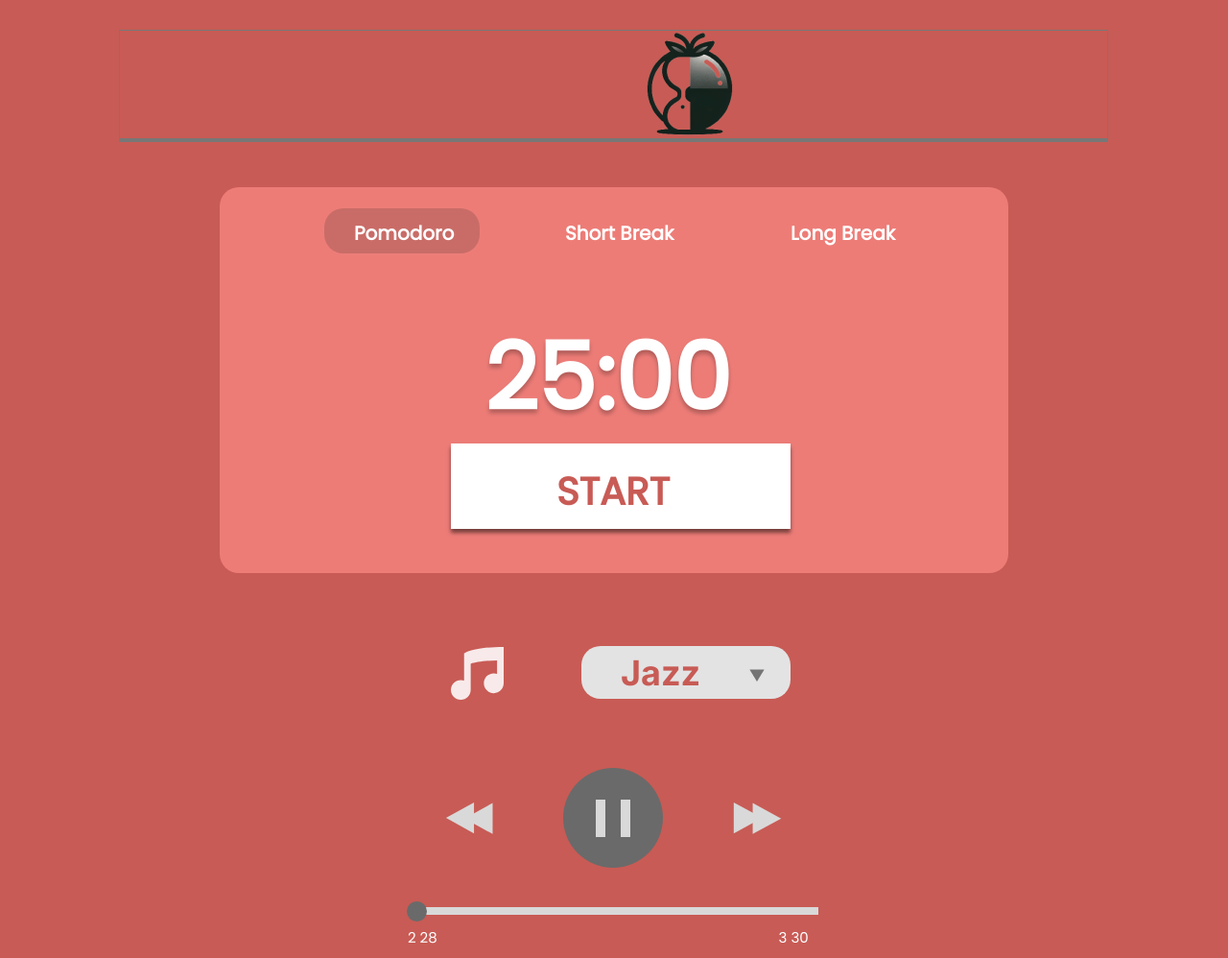
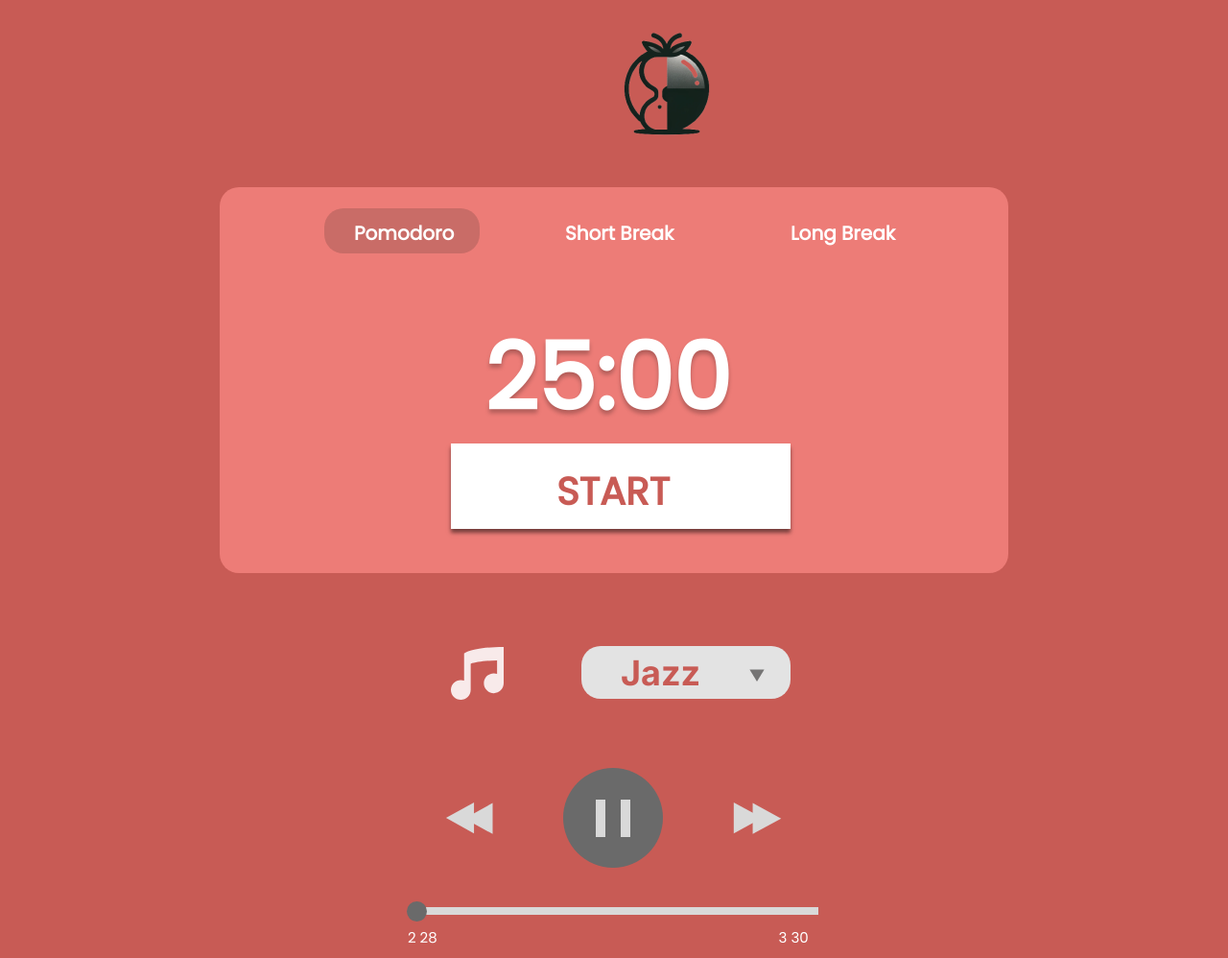
Before and after one commit to Ferru9/Pomodoro-App, a website built with Parcel: page index.html in a window 1280 px wide. Shown: the top 998 px of the page at 96% size. Built offline with nearby package versions, Linux system fonts and the light colour scheme.

Commit message:
some css adjustments

```diff
--- a/index.css
+++ b/index.css
@@ -486,12 +486,14 @@
 .frame9 {
   box-sizing: border-box;
   width: 64.44rem
+
+
 }
 
 .frame-child1 {
   position: relative;
   background-color: var(--color-indianred-200);
-  border-bottom: 3px solid var(--color-gray);
+
   height: 7.19rem
 }
 
@@ -500,7 +502,7 @@
   top: 1.94rem;
   left: 12.75rem;
   background: linear-gradient(#c85b55, #c85b55), linear-gradient(#c85b55, #c85b55), linear-gradient(#c85b55, #c85b55), linear-gradient(#c85b55, #c85b55), #c85b55;
-  border: 1px solid var(--color-gray);
+
   overflow: hidden;
   display: flex;
   flex-direction: column;
@@ -556,9 +558,9 @@
 }
 
 .frame-icon1 {
-  position: absolute;
+  position: relative;
   top: 0;
-  left: 38.31rem;
+  left: 46%;
   width: 13.25rem;
   height: 10.94rem;
   overflow: hidden;
--- a/index.html
+++ b/index.html
@@ -45,7 +45,7 @@
         </div>
 
       <div class="frame9">
-        <div class="frame-child1"></div>
+
       </div>
       <div class="timer-section">
         <div class="timer-section-child" id="selB"></div>
```
